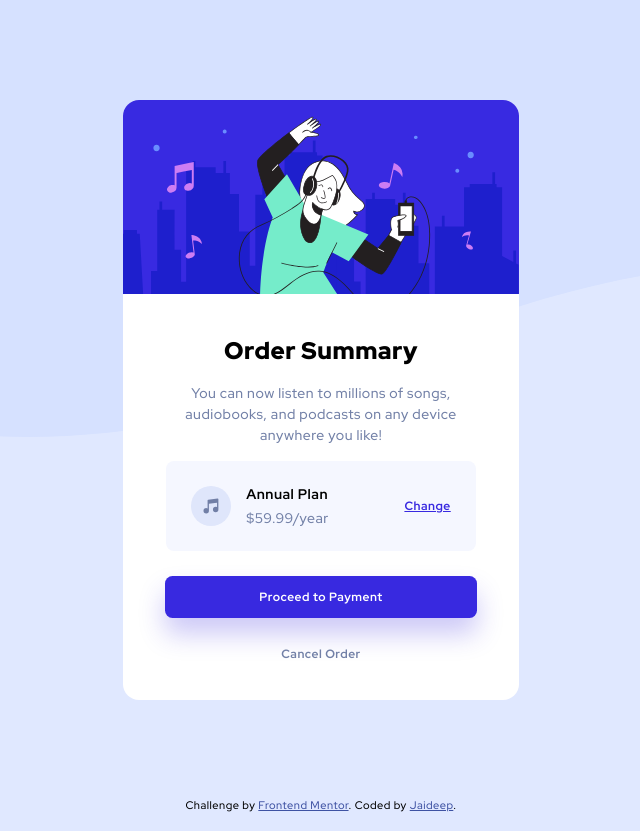
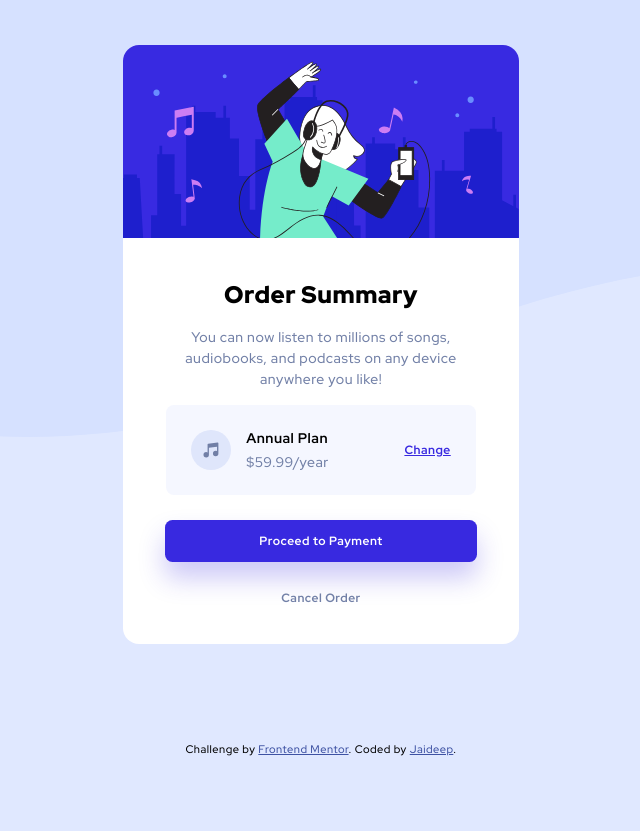
Before and after one commit to JaideepGuntupalli/frontendmentor, a plain HTML site: page order-summary-component-main/Website/index.html in a window 1280 px wide. Shown: the whole page, without its empty margins (319-959 px from the left). After the commit the page ends 800 px from the top, so only its background shows below. Drawn offline with Linux system fonts and the light colour scheme.

Commit message:
Properly added frontend mentor footer

```diff
--- a/order-summary-component-main/Website/index.html
+++ b/order-summary-component-main/Website/index.html
@@ -26,7 +26,7 @@
             .attribution {
                 font-size: 11px;
                 text-align: center;
-                margin-bottom: 20px;
+                margin-top: 100px;
             }
             .attribution a {
                 color: hsl(228, 45%, 44%);
@@ -61,7 +61,6 @@
                     <a href="#" class="cancel">Cancel Order</a>
                 </div>
             </div>
-        </div>
             <div class="attribution">
                 Challenge by
                 <a
@@ -70,5 +69,6 @@
                     >Frontend Mentor</a
                 >. Coded by <a href="#">Jaideep</a>.
             </div>
+        </div>
     </body>
 </html>
--- a/order-summary-component-main/Website/style.css
+++ b/order-summary-component-main/Website/style.css
@@ -142,6 +142,7 @@ body {
     background: url("images/pattern-background-desktop.svg") no-repeat;
     min-height: 100vh;
     display: flex;
+    flex-direction: column;
     justify-content: center;
     align-items: center;
 }
```
Lines whose indentation alone changed are shown as unchanged.
